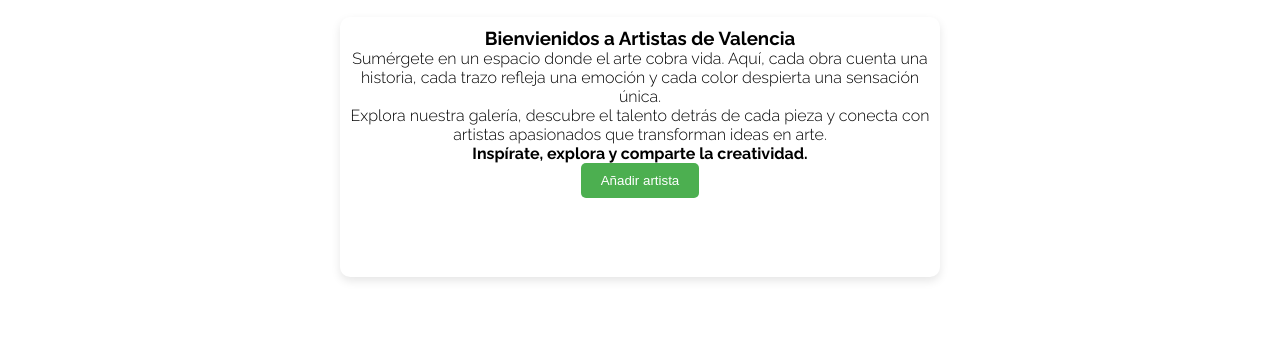
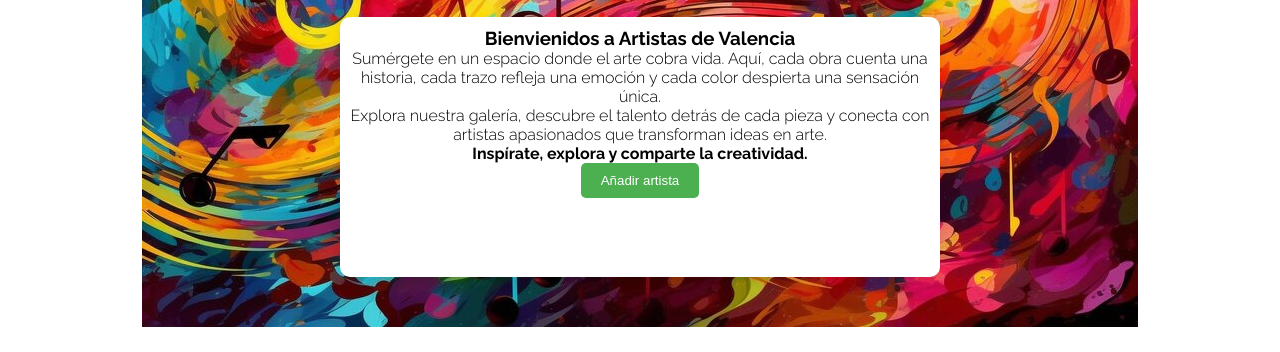
Before and after one commit to Itana4/Proyecto-Artista, a website built with Vite: page categorias.html in a window 1280 px wide. Shown: the part 242-594 px from the top of the page. Built offline with nearby package versions, Linux system fonts and the light colour scheme; no server answers; a web font is replaced by a local one.

Commit message:
Cambios en la ruta de imagenes

```diff
--- a/categorias.html
+++ b/categorias.html
@@ -18,7 +18,7 @@
     <!-- Encabezado -->
 
     <header style= "background-color: #f1c40f; color: black">
-        <img src="" alt="Imagen centrada">
+        <img src="encabezado.jpeg" alt="Imagen centrada">
         <p class="text-white"> Artistas de Valencia </p>
 
     </header>
```
